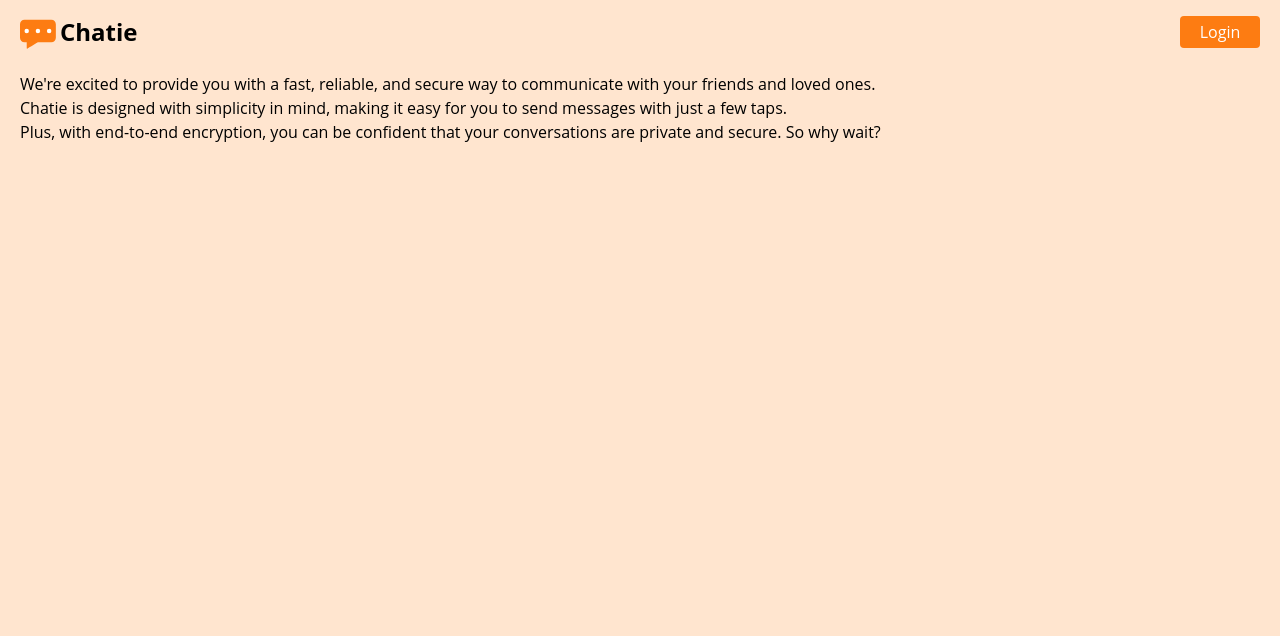
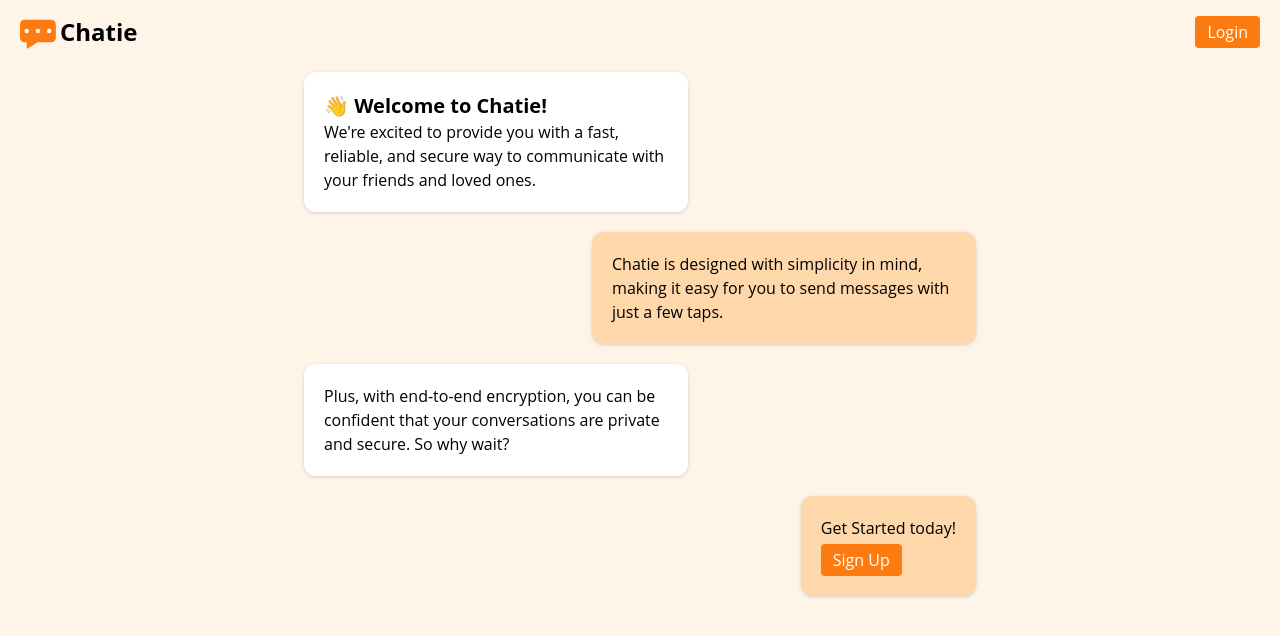
Before and after one commit to shawnlong636/chatie-v2, a Nuxt app: page / in a window 1280 px wide. Shown: the top 636 px of the page. Built offline with nearby package versions, Linux system fonts and the light colour scheme.

Commit message:
feat: added message style layout to index page

```diff
--- a/assets/main.css
+++ b/assets/main.css
@@ -1,3 +1,3 @@
 html {
-  background-color: #FFE5CF;
+  background-color: #FFF4E8;
 }
--- a/components/MenuBar.vue
+++ /dev/null
@@ -1,11 +0,0 @@
-<template>
-  <div class="grid items-center grid-flow-col p-0 m-0">
-    <ChatieLogo />
-    <button
-      class="w-20 h-8 text-center text-white transition-all rounded justify-self-end bg-accent hover:bg-accent-400 active:bg-accent-600"
-      @click="navigateTo('login')"
-    >
-      Login
-    </button>
-  </div>
-</template>
--- /dev/null
+++ b/components/menu-bar.vue
@@ -0,0 +1,6 @@
+<template>
+  <div class="grid items-center grid-flow-col p-0 m-0">
+    <ChatieLogo />
+    <PrimaryButton text="Login" @click="navigateTo('login')" />
+  </div>
+</template>
--- /dev/null
+++ b/components/primary-button.vue
@@ -0,0 +1,13 @@
+<template>
+  <button
+    class="max-w-[140px] px-3 py-1 text-center text-white transition-all rounded justify-self-end bg-accent hover:bg-accent-400 active:bg-accent-600"
+  >
+    {{ props.text }}
+  </button>
+</template>
+
+<script setup lang="ts">
+const props = defineProps<{
+  text: string
+}>()
+</script>
--- a/models/card.ts
+++ b/models/card.ts
@@ -1,4 +1,5 @@
 export default interface Card {
   header: string,
   body: string,
+  buttonText?: string,
 }
--- a/pages/index.vue
+++ b/pages/index.vue
@@ -1,25 +1,18 @@
 <template>
-  <div class="container">
-    <div class="chat-container">
-      <!-- <el-card v-for="card in cards" :key="card.body" shadow="hover">
-        <h1 v-if="card.header !== ''">
-          {{ card.header }}
-        </h1>
-        <p>{{ card.body }}</p>
-      </el-card>
-      <el-button type="primary" @click="navigateTo('signup')">
-        Get Started
-      </el-button> -->
-
-      <p v-for="card in cards" :key="card.body">
-        {{ card.body }}
-      </p>
+  <div class="container grid max-w-2xl justify-self-center gap-y-5 ">
+    <div v-for="card in cards" :key="card.body" class="max-w-sm p-5 bg-white rounded-xl drop-shadow even:bg-orange-200 even:justify-self-end even:ml-5 odd:mr-5">
+      <div class="text-xl font-bold">
+        {{ card.header }}
+      </div>
+      {{ card.body }}
+      <div v-if="card.buttonText !== undefined">
+        <PrimaryButton class="mt-1" :text="card.buttonText" />
+      </div>
     </div>
   </div>
 </template>
 
 <script setup lang="ts">
-// import { ElCard, ElButton } from 'element-plus'
 import Card from 'models/card'
 definePageMeta({
   layout: 'default'
@@ -39,36 +32,11 @@ const cards: Array<Card> = [
     header: '',
     body: 'Plus, with end-to-end encryption, you can be confident that your ' +
           'conversations are private and secure. So why wait?'
+  },
+  {
+    header: '',
+    body: 'Get Started today!',
+    buttonText: 'Sign Up'
   }
 ]
 </script>
-
-<style scoped>
-/* h1 {
-  padding: 0;
-  margin: 0;
-}
-
-.container {
-  grid-template: 1fr / 1fr;
-  justify-items: stretch;
-  padding-top: 10px;
-}
-
-.chat-container {
-  display: grid;
-  grid-auto-flow: row;
-  grid-template-columns: minmax(max-content, 600px);
-  justify-content: center;
-  grid-row-gap: 20px;
-}
-
-.el-card:nth-of-type(even) {
-  justify-self: end;
-  background-color: rgb(248, 222, 177);
-}
-
-.el-button {
-  justify-self: end;
-} */
-</style>
```
Also changed, not shown: components/chatie-logo.vue (renamed from components/ChatieLogo.vue).
